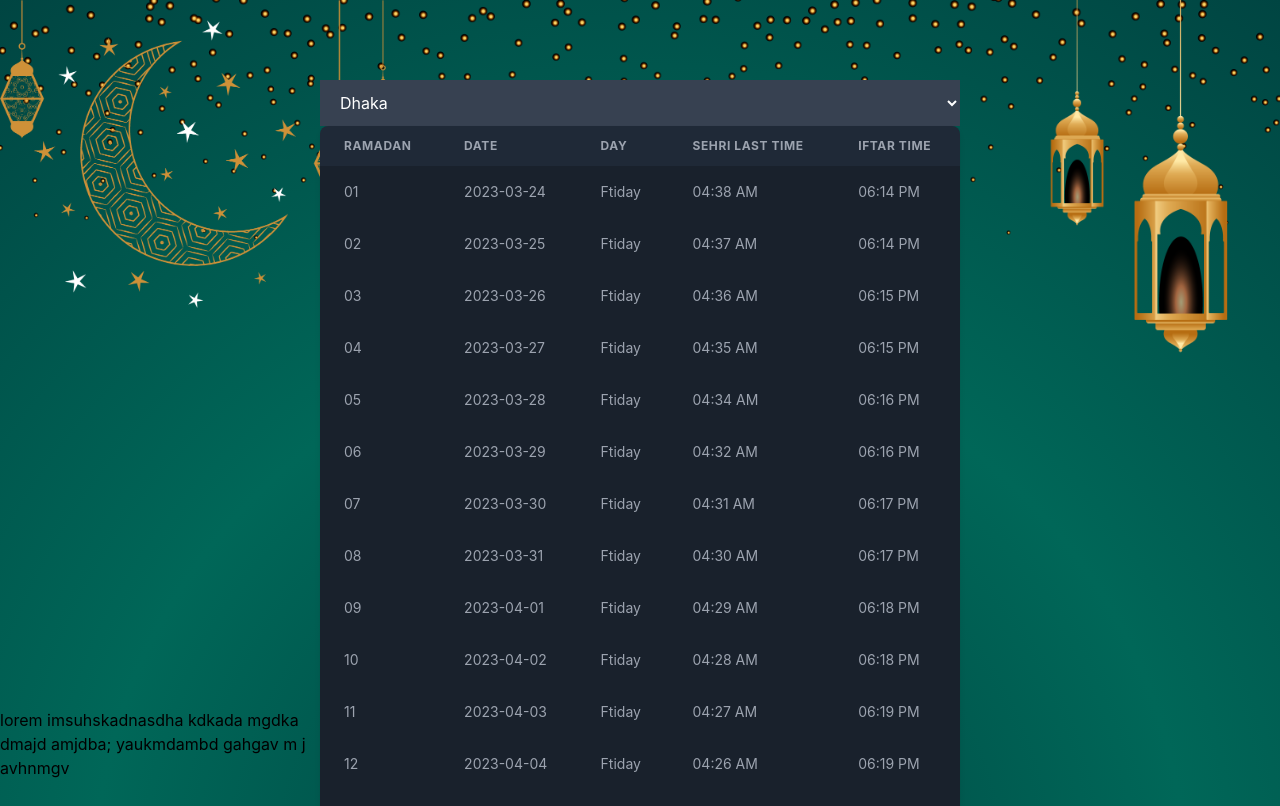
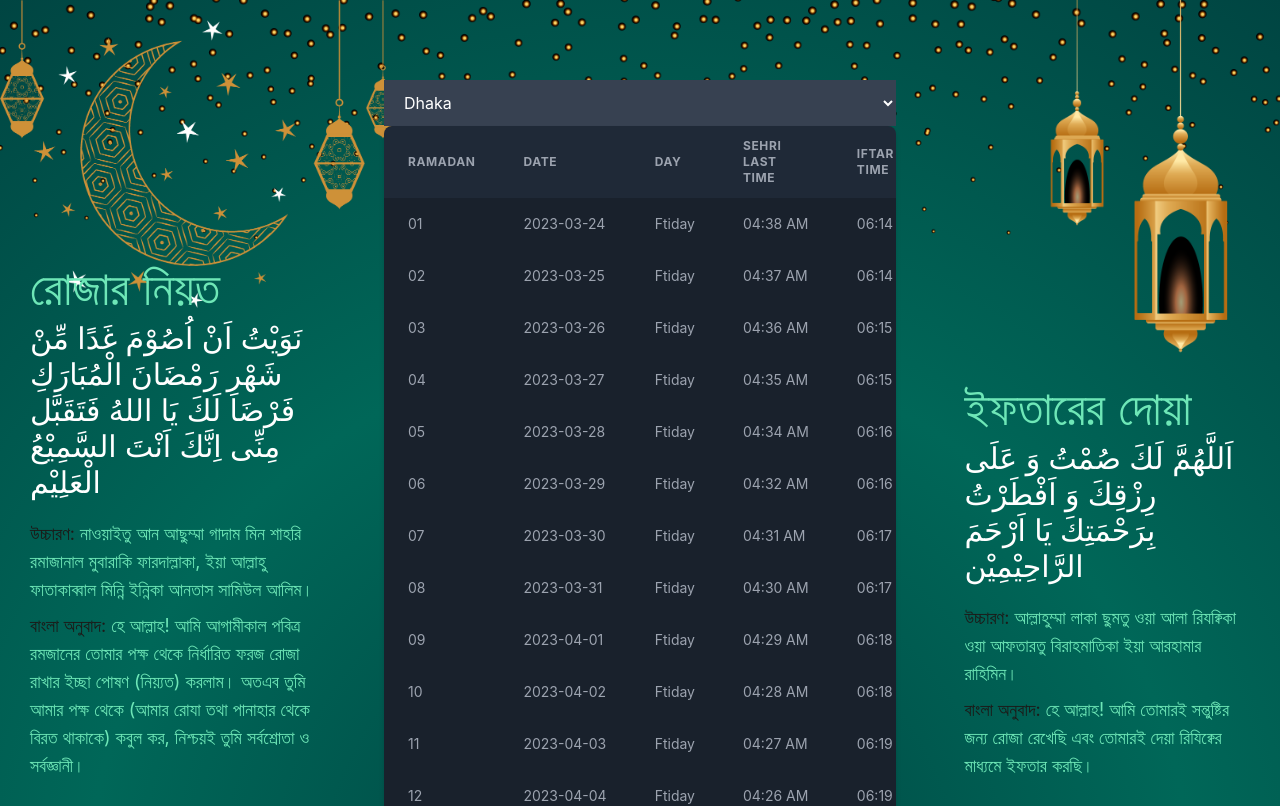
Before and after one commit to NafisMahmudAyon/ramadan-schedule, a React (Create React App) app: page / in a window 1280 px wide. Shown: the top 806 px of the page. Built offline with nearby package versions, Linux system fonts and the light colour scheme.

Commit message:
7 division time added

```diff
--- a/src/App.js
+++ b/src/App.js
@@ -167,10 +167,8 @@ const App = () => {
       <div className='bg2'>
         <img src={BG2} alt='a' />
       </div>
-      <div className='w-[25%] sss'>
-        <p>lorem imsuhskadnasdha kdkada mgdka dmajd amjdba; yaukmdambd gahgav m j avhnmgv </p>
-      </div>
-        <div className='schedule w-[50%] mt-20 mb-10'>
+
+        <div className='schedule w-[40%] mt-20 mb-10'>
 
         <select id="options" value={selectedOption} onChange={handleChange} class="block w-full px-4 py-3 bg-gray-700 border-gray-600 placeholder-gray-400 text-white focus:ring-blue-500 focus:border-blue-500">
           <option selected value="Dhaka">Dhaka</option>
@@ -253,6 +251,18 @@ const App = () => {
         {/* </select> */}
         {renderComponent()}
       </div>
+      <div className='w-[27%] pr-[30px] pl-[30px]  left'>
+        <h2 className='text-5xl text-emerald-300 pb-2'>রোজার নিয়ত</h2>
+        <p className='text-3xl text-white pb-5'>نَوَيْتُ اَنْ اُصُوْمَ غَدًا مِّنْ شَهْرِ رَمْضَانَ الْمُبَارَكِ فَرْضَا لَكَ يَا اللهُ فَتَقَبَّل مِنِّى اِنَّكَ اَنْتَ السَّمِيْعُ الْعَلِيْم </p>
+        <p className='text-lg text-emerald-300 pb-2'><span className='text-stone-900'>উচ্চারণ: </span> নাওয়াইতু আন আছুম্মা গাদাম মিন শাহরি রমাজানাল মুবারাকি ফারদাল্লাকা, ইয়া আল্লাহু ফাতাকাব্বাল মিন্নি ইন্নিকা আনতাস সামিউল আলিম।</p>
+        <p className='text-lg text-emerald-300'><span className='text-stone-900'>বাংলা অনুবাদ: </span> হে আল্লাহ! আমি আগামীকাল পবিত্র রমজানের তোমার পক্ষ থেকে নির্ধারিত ফরজ রোজা রাখার ইচ্ছা পোষণ (নিয়্যত) করলাম। অতএব তুমি আমার পক্ষ থেকে (আমার রোযা তথা পানাহার থেকে বিরত থাকাকে) কবুল কর, নিশ্চয়ই তুমি সর্বশ্রোতা ও সর্বজ্ঞানী।</p>
+      </div>
+      <div className='w-[27%] pr-[30px] pl-[30px]  right'>
+        <h2 className='text-5xl text-emerald-300 pb-2'>ইফতারের দোয়া</h2>
+        <p className='text-3xl text-white pb-5'> اَللَّهُمَّ لَكَ صُمْتُ وَ عَلَى رِزْقِكَ وَ اَفْطَرْتُ بِرَحْمَتِكَ يَا اَرْحَمَ الرَّاحِيْمِيْن </p>
+        <p className='text-lg text-emerald-300 pb-2'><span className='text-stone-900'>উচ্চারণ: </span> আল্লাহুম্মা লাকা ছুমতু ওয়া আলা রিযক্বিকা ওয়া আফতারতু বিরাহমাতিকা ইয়া আরহামার রাহিমিন।</p>
+        <p className='text-lg text-emerald-300'><span className='text-stone-900'>বাংলা অনুবাদ: </span> হে আল্লাহ! আমি তোমারই সন্তুষ্টির জন্য রোজা রেখেছি এবং তোমারই দেয়া রিযিক্বের মাধ্যমে ইফতার করছি।</p>
+      </div>
     </div>
 
     </>
--- a/src/index.css
+++ b/src/index.css
@@ -20,11 +20,26 @@ code {
     monospace;
 }
 
-.sss {
+.left {
   position: fixed;
   left: 0;
   bottom: 20px;
 }
+
+.right {
+  position: fixed;
+  right: 0;
+  bottom: 20px;
+}
+
+/* @media only screen
+  and (min-device-width: 320px)
+  and (max-device-width: 480px)
+  and (-webkit-min-device-pixel-ratio: 2) {
+    .left {
+      position: static;
+    }
+} */
 
 .main {
   min-height: 100vh;
```
